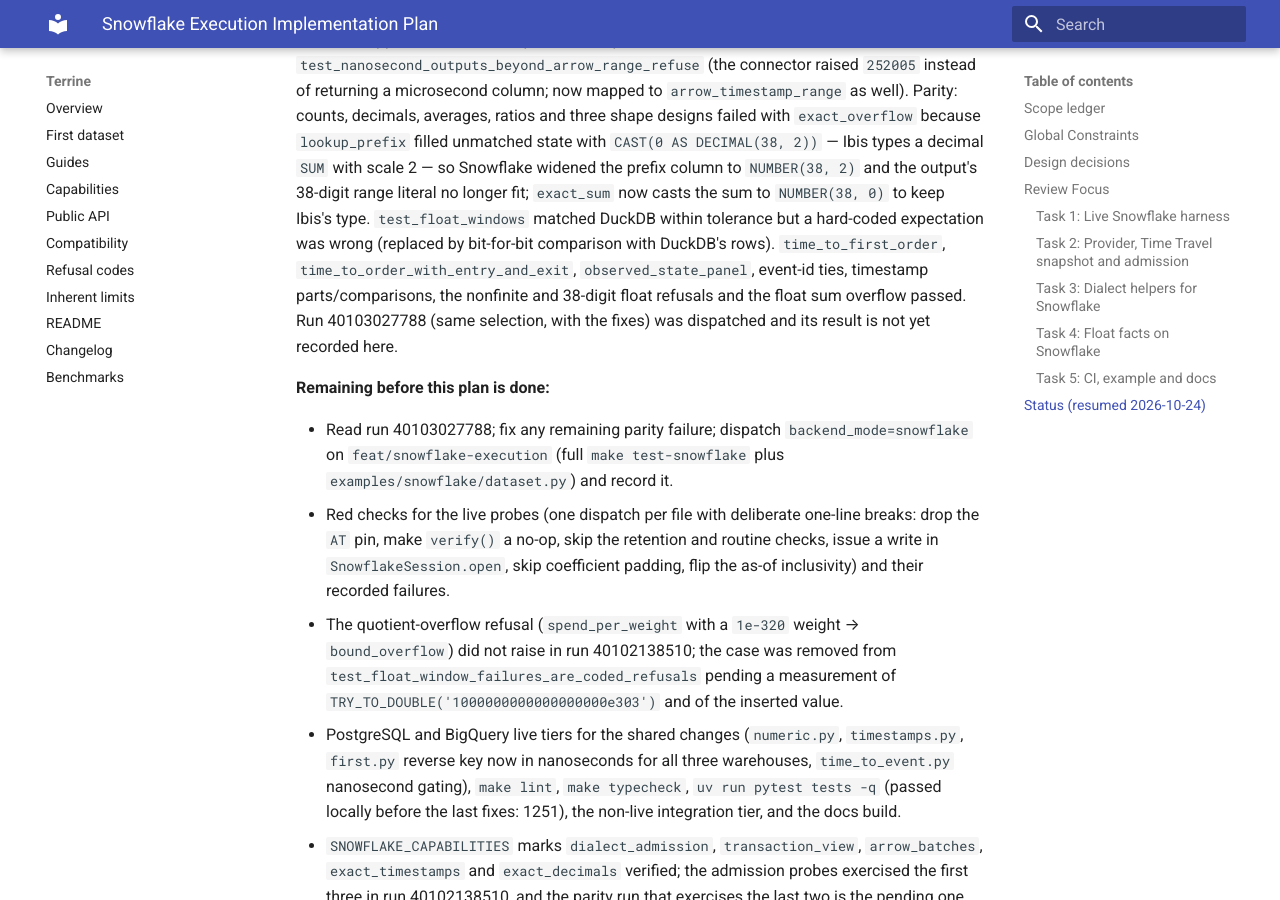
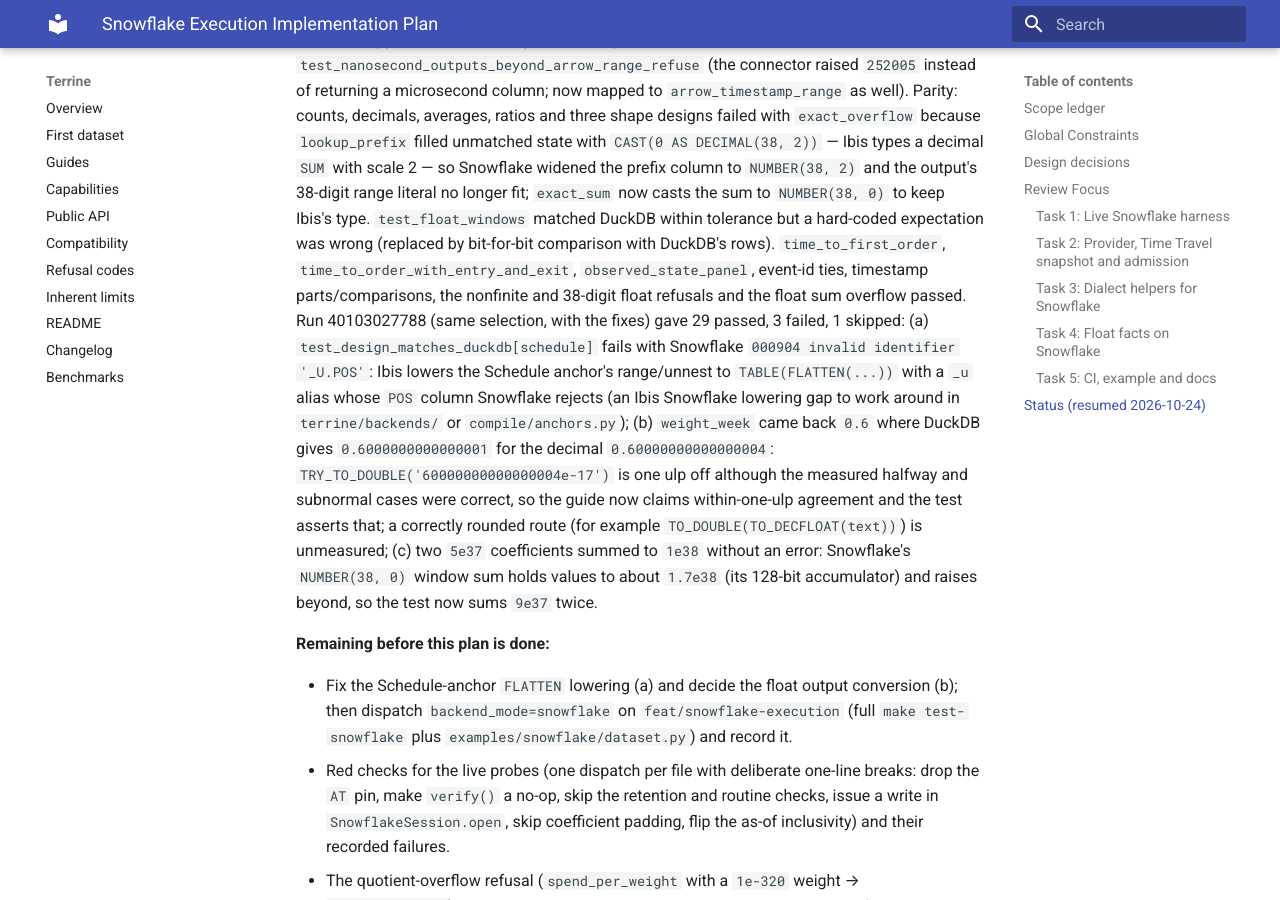
Before and after one commit to kylejcaron/terrine, an MkDocs documentation site: the page built from docs/superpowers/plans/2026-10-23-snowflake-execution.md, in a window 1280 px wide and 900 px high, scrolled down 5473 px. Built offline with MkDocs 1.6.1 and Material for MkDocs 9.7.7, drawn with Linux system fonts in a browser that asks for light colours.

Commit message:
fix: record measured Snowflake sum and rounding limits in the parity probes

```diff
--- a/docs/superpowers/plans/2026-10-23-snowflake-execution.md
+++ b/docs/superpowers/plans/2026-10-23-snowflake-execution.md
@@ -117,11 +117,24 @@
 `time_to_order_with_entry_and_exit`, `observed_state_panel`, event-id ties,
 timestamp parts/comparisons, the nonfinite and 38-digit float refusals and the
 float sum overflow passed. Run 40103027788 (same selection, with the fixes)
-was dispatched and its result is not yet recorded here.
+gave 29 passed, 3 failed, 1 skipped: (a) `test_design_matches_duckdb[schedule]`
+fails with Snowflake `000904 invalid identifier '_U.POS'`: Ibis lowers the
+Schedule anchor's range/unnest to `TABLE(FLATTEN(...))` with a `_u` alias whose
+`POS` column Snowflake rejects (an Ibis Snowflake lowering gap to work around
+in `terrine/backends/` or `compile/anchors.py`); (b) `weight_week` came back
+`0.6` where DuckDB gives `0.6000000000000001` for the decimal
+`0.60000000000000004`: `TRY_TO_DOUBLE('60000000000000004e-17')` is one ulp
+off although the measured halfway and subnormal cases were correct, so the
+guide now claims within-one-ulp agreement and the test asserts that; a
+correctly rounded route (for example `TO_DOUBLE(TO_DECFLOAT(text))`) is
+unmeasured; (c) two `5e37` coefficients summed to `1e38` without an error:
+Snowflake's `NUMBER(38, 0)` window sum holds values to about `1.7e38` (its
+128-bit accumulator) and raises beyond, so the test now sums `9e37` twice.
 
 **Remaining before this plan is done:**
 
-- Read run 40103027788; fix any remaining parity failure; dispatch
+- Fix the Schedule-anchor `FLATTEN` lowering (a) and decide the float output
+  conversion (b); then dispatch
   `backend_mode=snowflake` on `feat/snowflake-execution` (full
   `make test-snowflake` plus `examples/snowflake/dataset.py`) and record it.
 - Red checks for the live probes (one dispatch per file with deliberate
```
Also changed, not shown: docs/guides/backend-compatibility.md (+4 -2 lines), 1 other file.
